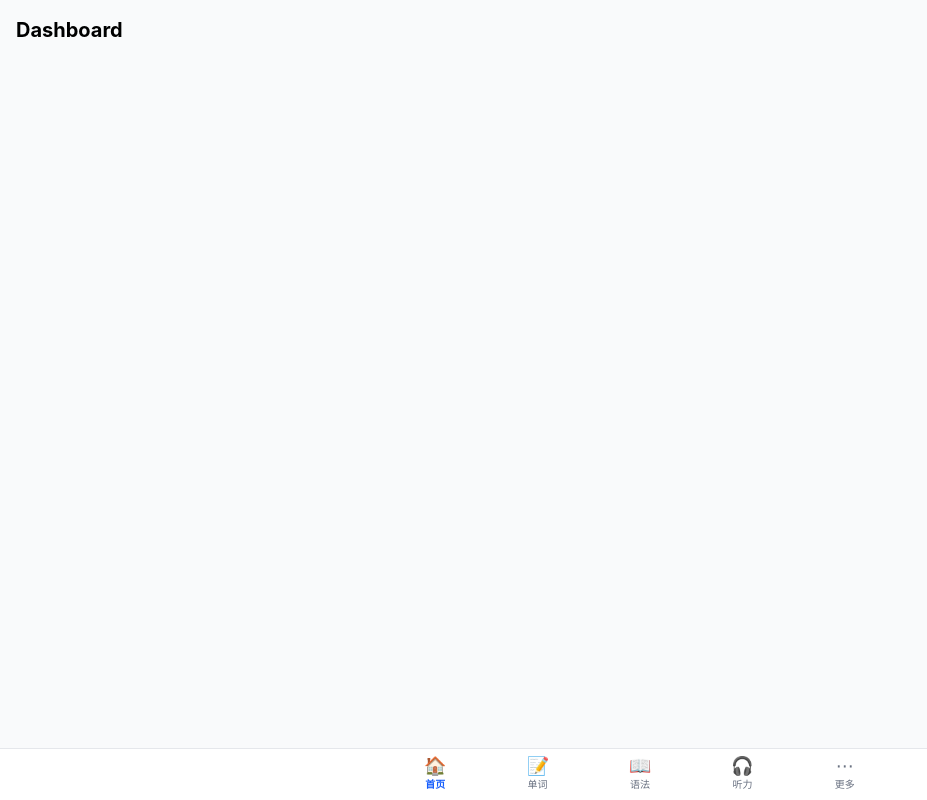
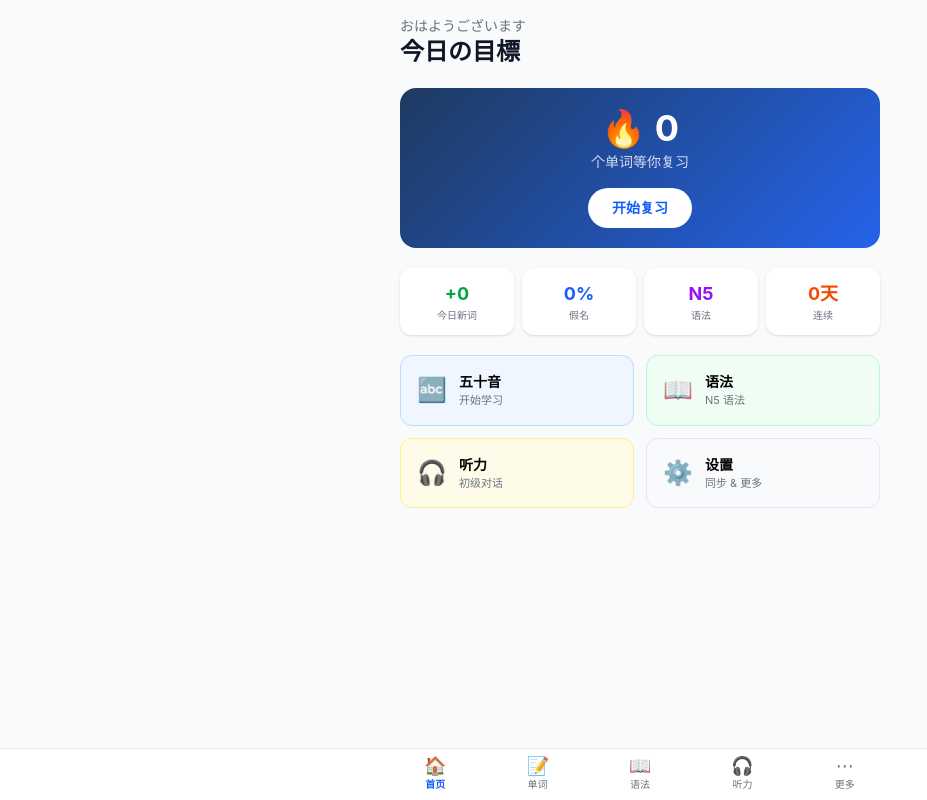
Before and after one commit to JX1N/JapaneseLearning, a React (Vite) app: page /#/ in a window 1280 px wide. Shown: the whole page, without its empty margins (0-927 px from the left). Built offline with nearby package versions, Linux system fonts and the light colour scheme.

Commit message:
feat: implement dashboard with stats, hero card, and module grid

```diff
--- a/src/components/dashboard/Dashboard.tsx
+++ b/src/components/dashboard/Dashboard.tsx
@@ -1,7 +1,109 @@
+import { useEffect, useState } from 'react'
+import { useNavigate } from 'react-router-dom'
+import { db, seedIfEmpty } from '../../db/database'
+import { getDueWords } from '../../utils/srs'
+
 export default function Dashboard() {
+  const navigate = useNavigate()
+  const [dueCount, setDueCount] = useState(0)
+  const [newToday, setNewToday] = useState(0)
+  const [kanaProficiency, setKanaProficiency] = useState(0)
+  const [streak, setStreak] = useState(0)
+
+  useEffect(() => {
+    async function load() {
+      await seedIfEmpty()
+
+      // Due words count
+      const allWords = await db.words.toArray()
+      setDueCount(getDueWords(allWords).length)
+
+      // New words learned today
+      const today = new Date().toISOString().split('T')[0]
+      const todaySession = await db.sessions.where({ date: today, type: 'vocabulary' }).first()
+      setNewToday(todaySession?.newCount ?? 0)
+
+      // Kana proficiency
+      const kanaRecords = await db.kana.toArray()
+      if (kanaRecords.length > 0) {
+        const avg = kanaRecords.reduce((s, k) => s + k.proficiency, 0) / kanaRecords.length
+        setKanaProficiency(Math.round(avg))
+      }
+
+      // Streak (consecutive days with sessions)
+      const sessions = await db.sessions.orderBy('date').reverse().toArray()
+      let count = 0
+      const dates = new Set(sessions.map(s => s.date))
+      const d = new Date()
+      while (dates.has(d.toISOString().split('T')[0])) {
+        count++
+        d.setDate(d.getDate() - 1)
+      }
+      setStreak(count)
+    }
+    load()
+  }, [])
+
+  const modules = [
+    { label: '五十音', emoji: '🔤', desc: kanaProficiency > 0 ? `掌握度 ${kanaProficiency}%` : '开始学习', path: '/kana', color: 'bg-blue-50 border-blue-200' },
+    { label: '语法', emoji: '📖', desc: 'N5 语法', path: '/grammar', color: 'bg-green-50 border-green-200' },
+    { label: '听力', emoji: '🎧', desc: '初级对话', path: '/listening', color: 'bg-yellow-50 border-yellow-200' },
+    { label: '设置', emoji: '⚙️', desc: '同步 & 更多', path: '/settings', color: 'bg-gray-50 border-gray-200' },
+  ]
+
   return (
-    <div className="p-4">
-      <h1 className="text-xl font-bold">Dashboard</h1>
+    <div className="p-4 max-w-lg mx-auto space-y-5">
+      <div>
+        <p className="text-sm text-gray-500">おはようございます</p>
+        <h1 className="text-2xl font-bold text-gray-900">今日の目標</h1>
+      </div>
+
+      <div className="rounded-2xl p-5 text-white text-center"
+        style={{ background: 'linear-gradient(135deg, #1e3a5f, #2563eb)' }}>
+        <div className="text-4xl font-bold mb-1">🔥 {dueCount}</div>
+        <div className="text-sm opacity-80 mb-4">个单词等你复习</div>
+        <button
+          onClick={() => navigate('/vocabulary')}
+          className="bg-white text-blue-600 px-6 py-2.5 rounded-full font-semibold text-sm active:scale-95 transition-transform"
+        >
+          开始复习
+        </button>
+      </div>
+
+      <div className="grid grid-cols-4 gap-2 text-center">
+        <div className="bg-white rounded-xl p-3 shadow-sm">
+          <div className="text-lg font-bold text-green-600">+{newToday}</div>
+          <div className="text-[10px] text-gray-500">今日新词</div>
+        </div>
+        <div className="bg-white rounded-xl p-3 shadow-sm">
+          <div className="text-lg font-bold text-blue-600">{kanaProficiency}%</div>
+          <div className="text-[10px] text-gray-500">假名</div>
+        </div>
+        <div className="bg-white rounded-xl p-3 shadow-sm">
+          <div className="text-lg font-bold text-purple-600">N5</div>
+          <div className="text-[10px] text-gray-500">语法</div>
+        </div>
+        <div className="bg-white rounded-xl p-3 shadow-sm">
+          <div className="text-lg font-bold text-orange-600">{streak}天</div>
+          <div className="text-[10px] text-gray-500">连续</div>
+        </div>
+      </div>
+
+      <div className="grid grid-cols-2 gap-3">
+        {modules.map(m => (
+          <button
+            key={m.path}
+            onClick={() => navigate(m.path)}
+            className={`border rounded-xl p-4 text-left flex items-center gap-3 active:scale-[0.98] transition-transform ${m.color}`}
+          >
+            <span className="text-2xl">{m.emoji}</span>
+            <div>
+              <div className="font-semibold text-sm">{m.label}</div>
+              <div className="text-[11px] text-gray-500">{m.desc}</div>
+            </div>
+          </button>
+        ))}
+      </div>
     </div>
   )
 }
```
